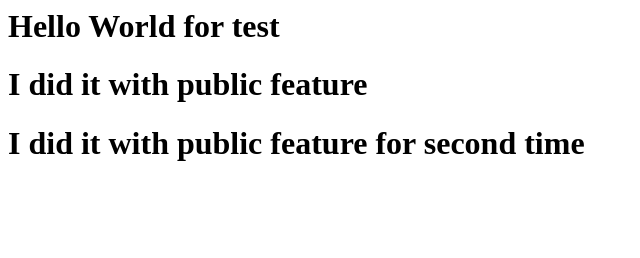
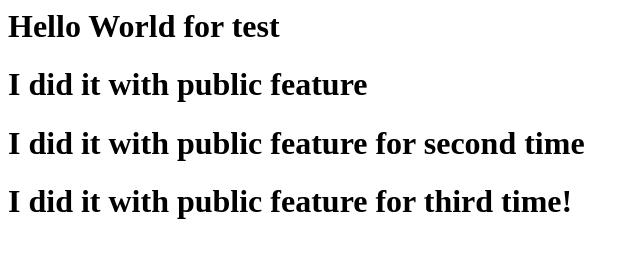
Before and after one commit to hamadaegy/plindrom, a plain HTML site: page index.html in a window 1280 px wide. Shown: the whole page, without its empty margins (0-640 px from the left). Drawn offline with Linux system fonts and the light colour scheme.

Commit message:
pf before rebase 2

```diff
--- a/index.html
+++ b/index.html
@@ -3,6 +3,8 @@
 <h1>Hello World for test</h1>
 <h1>I did it with public feature</h1>
 <h1>I did it with public feature for second time</h1>
+<h1>I did it with public feature for third time!</h1>
+
 </body>
 
 
```
